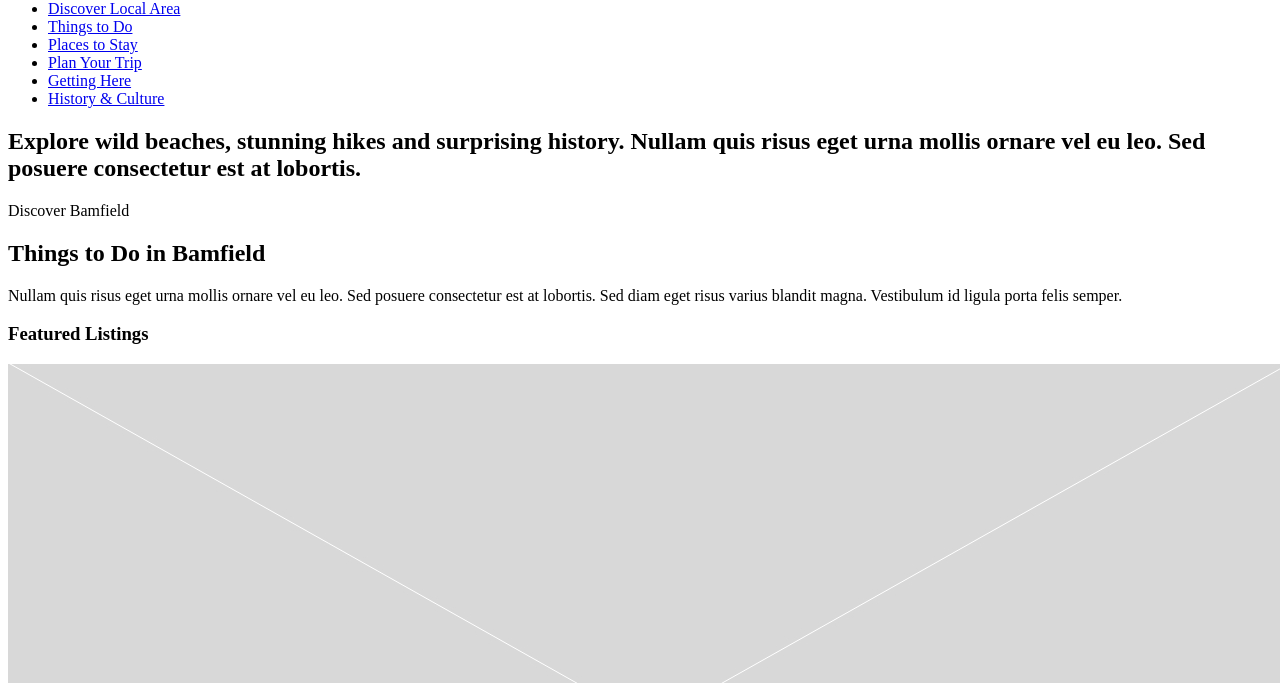
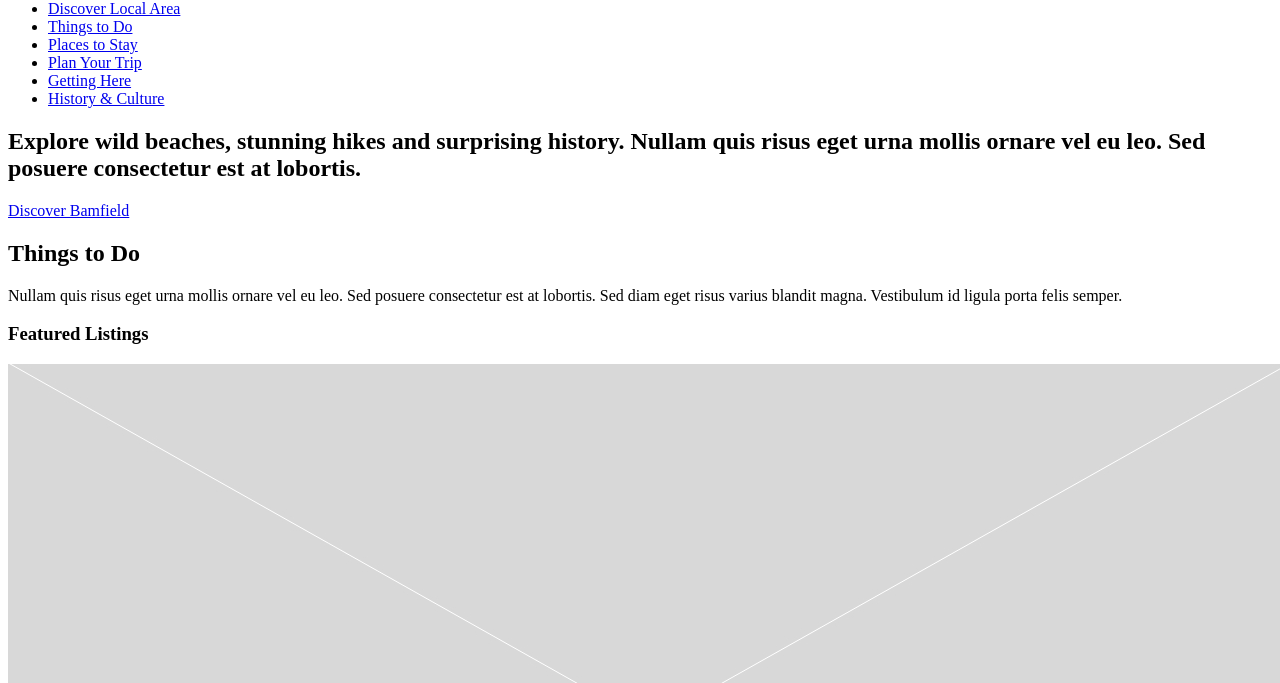
Before and after one commit to nic-dgl103/Flexbox-Grid---In-class-practice, a plain HTML site: page index.html in a window 1280 px wide. Shown: the part 117-800 px from the top of the page. Drawn offline with Linux system fonts and the light colour scheme.

Commit message:
adds content tweaks

```diff
--- a/index.html
+++ b/index.html
@@ -31,10 +31,10 @@
         <section>
             <h1>Explore wild beaches, stunning hikes and surprising history. Nullam quis risus eget urna mollis ornare
                 vel eu leo. Sed posuere consectetur est at lobortis.</h1>
-            <a>Discover Bamfield</a>
+            <a href="#">Discover Bamfield</a>
         </section>
         <section>
-            <h2>Things to Do in Bamfield</h2>
+            <h2>Things to Do</h2>
             <p>Nullam quis risus eget urna mollis ornare vel eu leo. Sed posuere consectetur est at lobortis. Sed diam
                 eget risus varius blandit magna. Vestibulum id ligula porta felis semper.</p>
             <h3>Featured Listings</h3>
```
